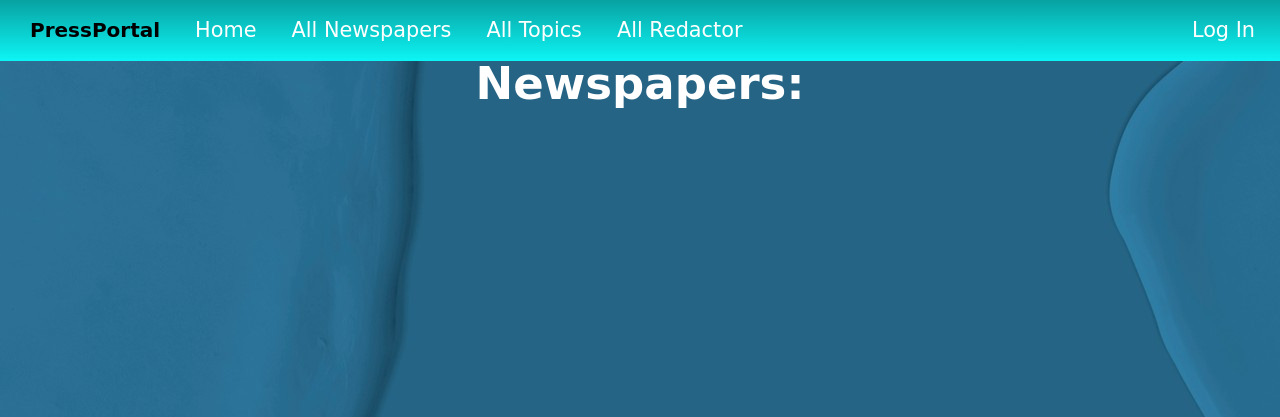
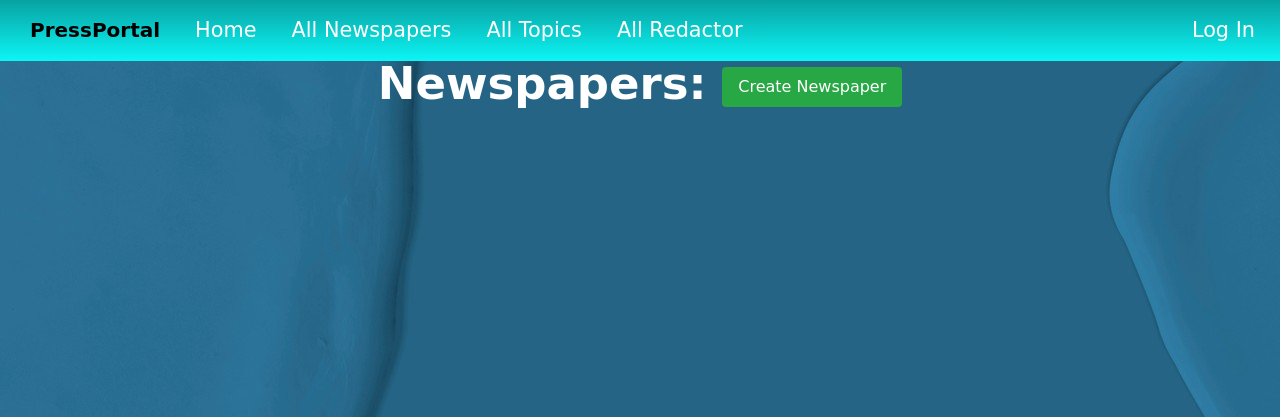
Before and after one commit to saywin/press-portal, a Django app: page /newspaper/ in a window 1280 px wide. Shown: the top 417 px of the page. Run offline with Django 5.2, Linux system fonts and the light colour scheme; data that the repository does not hold is empty.

Commit message:
add button Create in newspaper-list

```diff
--- a/static/css/login.css
+++ b/static/css/login.css
@@ -42,5 +42,5 @@ body {
     font-weight: bold;
     font-family: "Comic Sans MS";
     color: white;
-    margin-top: 25%;
+    margin-top: 15%;
 }
--- a/static/css/newspaper_list.css
+++ b/static/css/newspaper_list.css
@@ -9,6 +9,7 @@ body {
     font-weight: bold;
     color: white;
 }
+
 
 .article-item {
     display: block;
@@ -68,6 +69,7 @@ body {
     background-color: #218838;
 }
 
+
 .ml-auto {
     margin-left: auto;
 }
--- a/templates/redact_radar/newspaper_list.html
+++ b/templates/redact_radar/newspaper_list.html
@@ -8,7 +8,12 @@
 {% block content %}
 	<div class="container">
 	<div class="row">
-		<h1>Newspapers:</h1>
+		<h1>Newspapers:
+			<a class="btn"
+			   href="{% url "redact_radar:newspaper-create" %}">
+				Create Newspaper
+			</a>
+		</h1>
 	{% for newspaper in newspaper_list %}
 		<div class="container-cards">
 		<div class="article-item">
@@ -30,6 +35,8 @@
 				</div>
 			</div>
 		</div>
+
 	{% endfor %}
+
 </div>
 {% endblock %}
```
